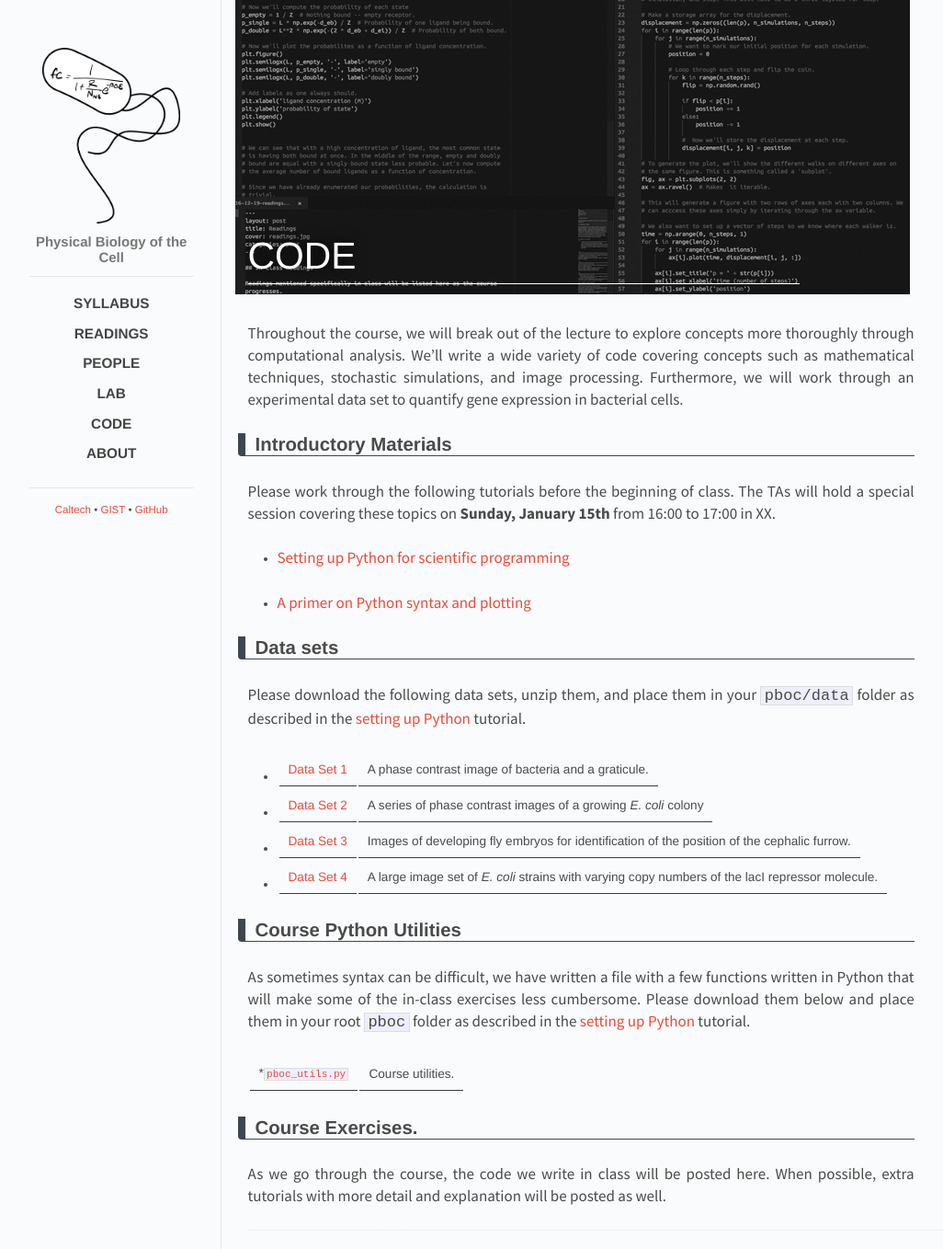
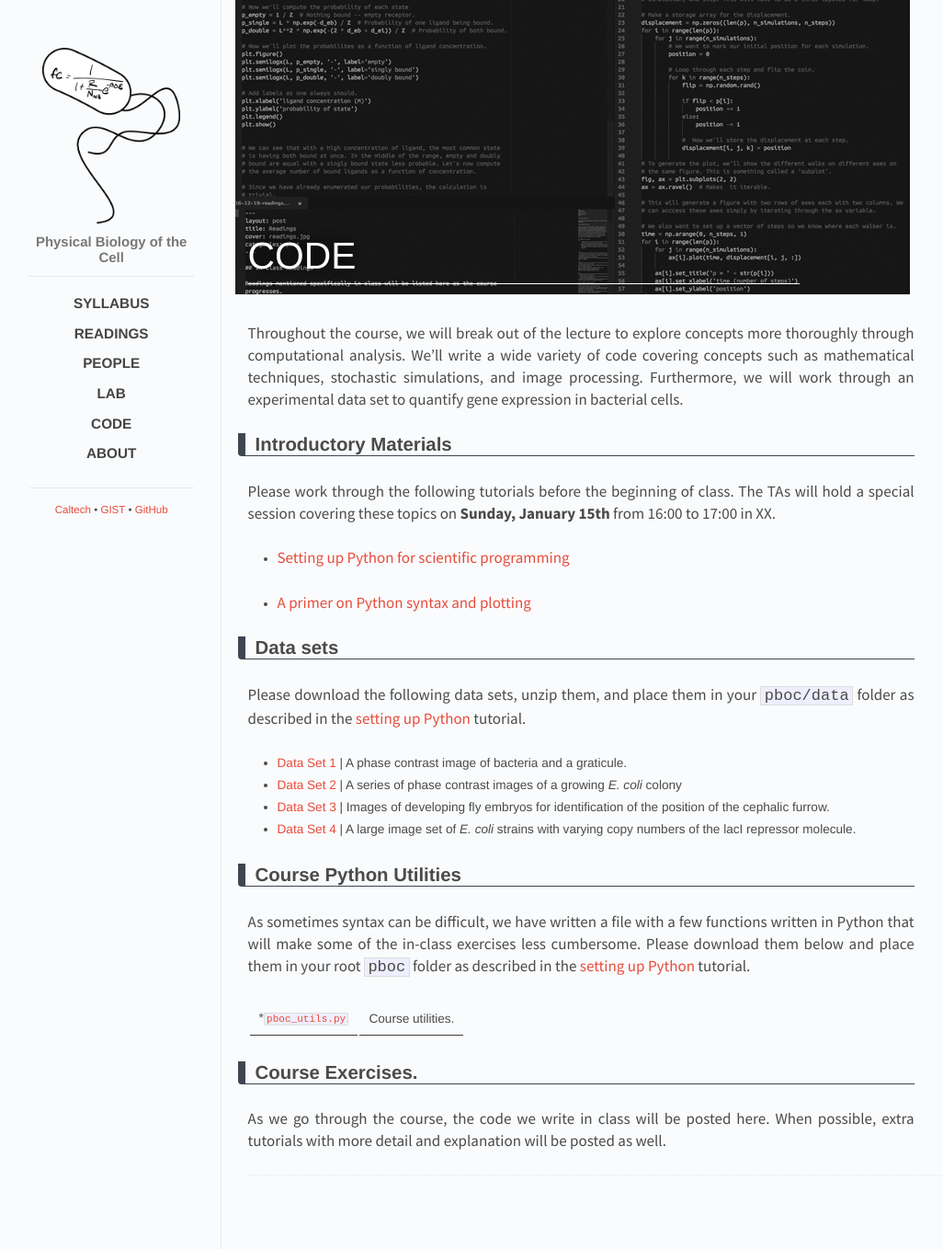
Before and after one commit to RPGroup-PBoC/gist_pboc_2017, a Jekyll site: the page built from _posts/2016-12-19-code.md, in a window 1280 px wide. Shown: the whole page at 92% size, without its empty margins (118-1144 px from the left). Built offline with Jekyll 4.4.1, drawn with Linux system fonts in a browser that asks for light colours.

Commit message:
Fixed syntax error

```diff
--- a/_posts/2016-12-19-code.md
+++ b/_posts/2016-12-19-code.md
@@ -19,10 +19,10 @@ Please work through the following tutorials before the beginning of class. The T
 
 Please download the following data sets, unzip them, and place them in your `pboc/data` folder as described in the [setting up Python](../../../../code/html/setting_up_python.html) tutorial.
 
-* [Data Set 1](http://www.rpgroup.caltech.edu/course_data/sizing_up_ecoli.zip) | A phase contrast image of bacteria and a graticule.
-* [Data Set 2](http://www.rpgroup.caltech.edu/course_data/ecoli_growth.zip) | A series of phase contrast images of a growing *E. coli* colony
-* [Data Set 3](http://www.rpgroup.caltech.edu/course-data/french_flag.zip) | Images of developing fly embryos for identification of the position of the cephalic furrow.
-* [Data Set 4](http://www.rpgroup.caltech.edu/course_data/lacI_titration.zip) | A large image set of *E. coli* strains with varying copy numbers of the lacI repressor molecule.
+* [Data Set 1](http://www.rpgroup.caltech.edu/course_data/sizing_up_ecoli.zip) \| A phase contrast image of bacteria and a graticule.
+* [Data Set 2](http://www.rpgroup.caltech.edu/course_data/ecoli_growth.zip) \| A series of phase contrast images of a growing *E. coli* colony
+* [Data Set 3](http://www.rpgroup.caltech.edu/course-data/french_flag.zip) \| Images of developing fly embryos for identification of the position of the cephalic furrow.
+* [Data Set 4](http://www.rpgroup.caltech.edu/course_data/lacI_titration.zip) \| A large image set of *E. coli* strains with varying copy numbers of the lacI repressor molecule.
 
 
 ## Course Python Utilities
```
